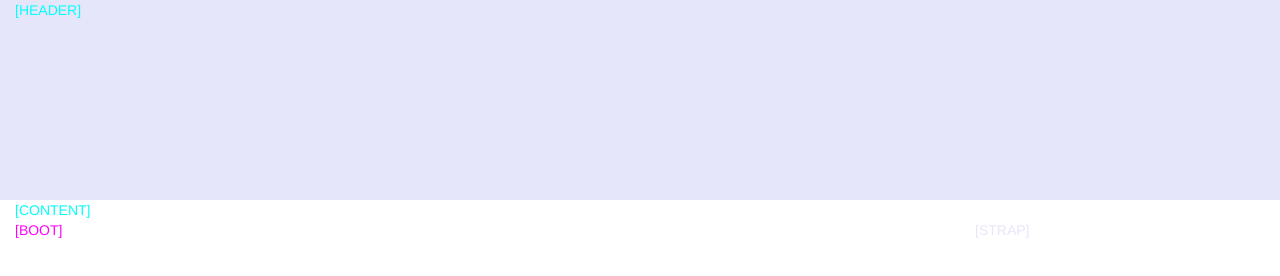
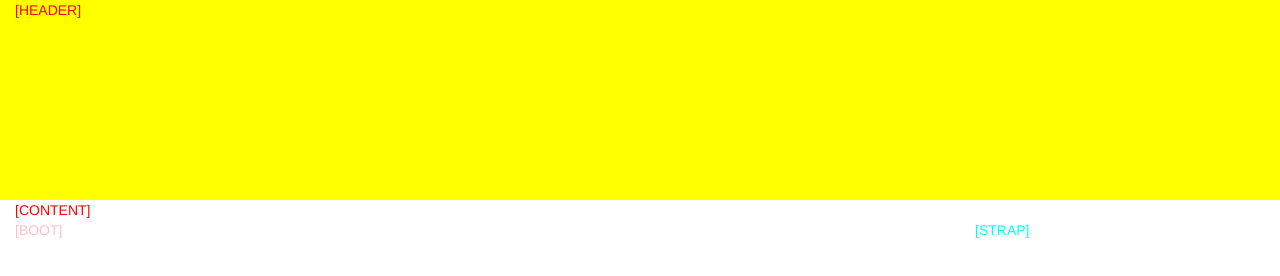
Before and after one commit to karinacooke/bootcamp2, a plain HTML site: page index.html in a window 1280 px wide. Drawn offline with Linux system fonts and the light colour scheme.

Commit message:
change color at set media queries

```diff
--- a/css/styles.css
+++ b/css/styles.css
@@ -22,3 +22,30 @@ header {
 .col-md-3 {
   color: lavender;
 }
+
+@media only screen and (min-width: 768px) {
+  .container-fluid {
+    color: blue;
+  }
+
+  .row {
+    color: black;
+  }
+
+  .col-md-12 {
+    color: red;
+  }
+
+  header {
+    height: 200px;
+    background-color: yellow;
+  }
+
+  .col-md-9 {
+    color: pink;
+  }
+
+  .col-md-3 {
+    color: aqua;
+  }
+}
```
